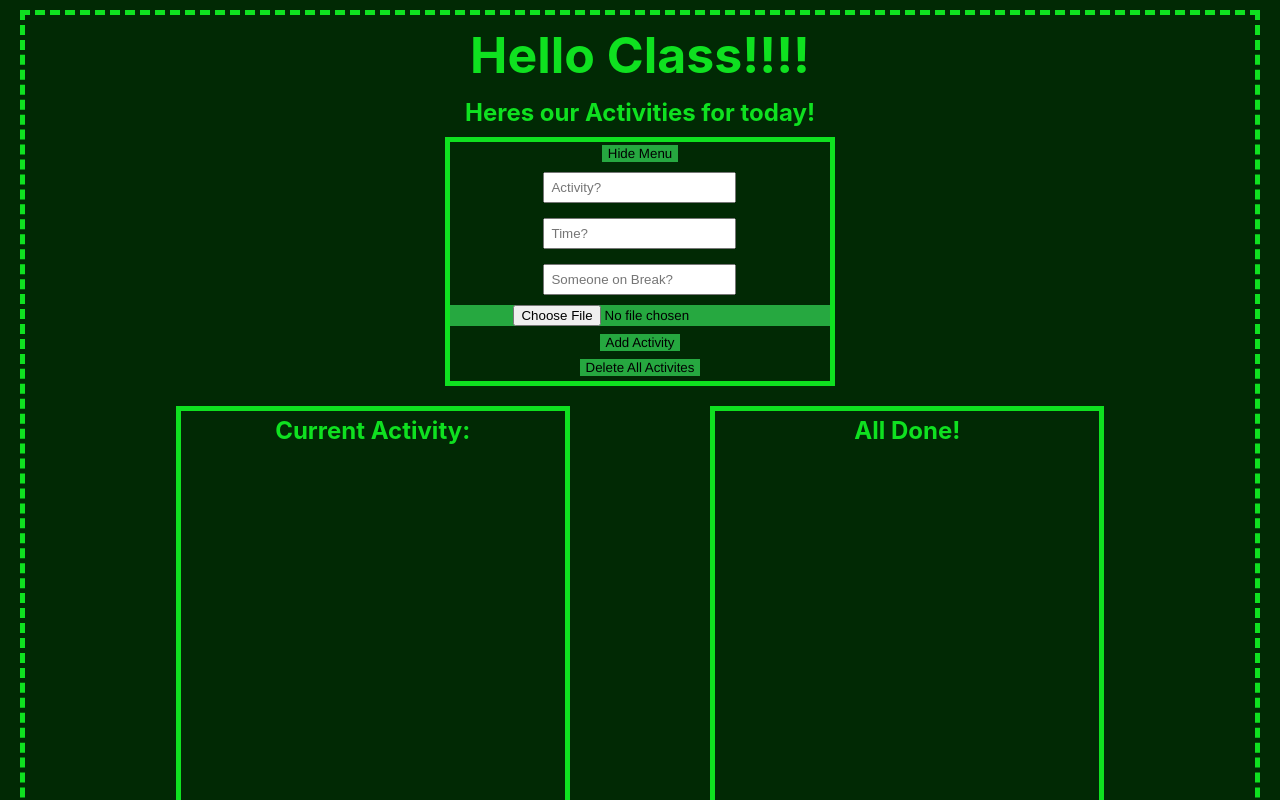
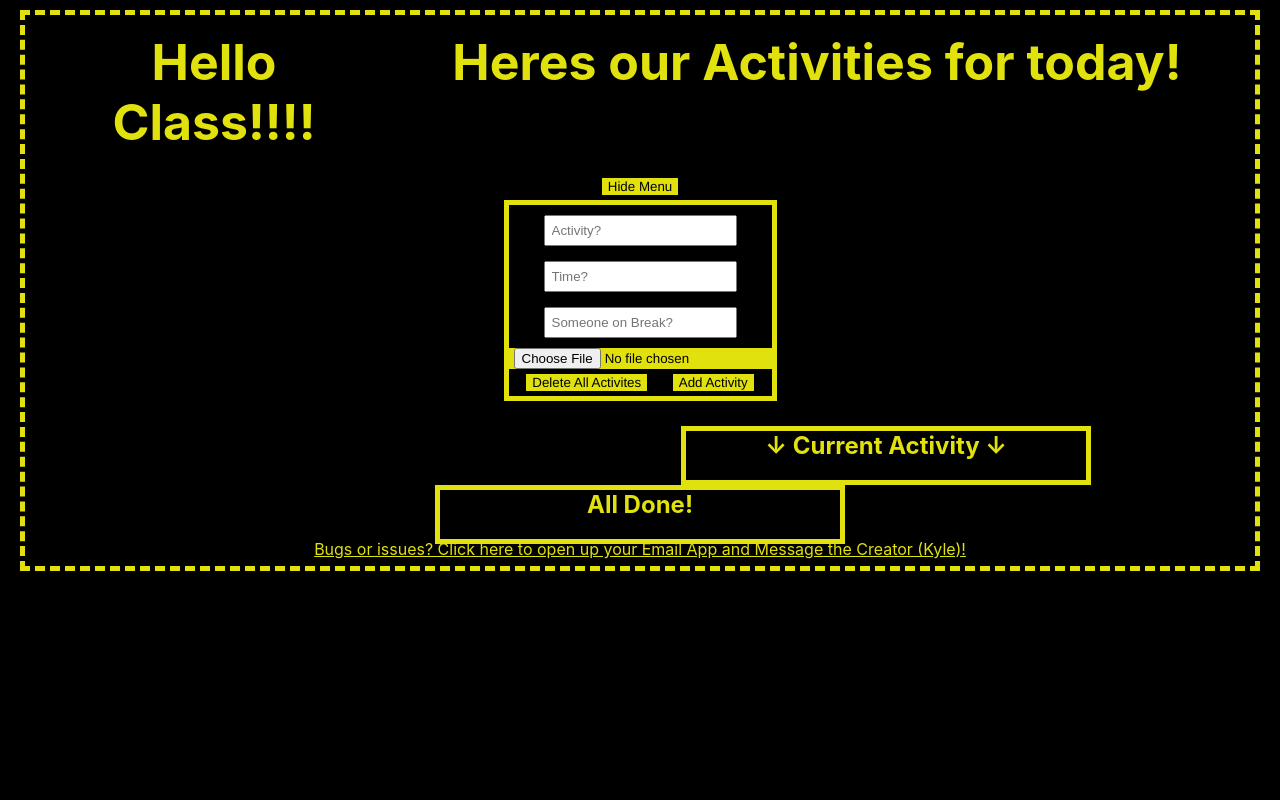
Before and after one commit to MrSinzo/Sinzos-Daily-Planner, a React (Create React App) app: page / in a window 1280 px wide. Shown: the top 800 px of the page. Built offline with nearby package versions, Linux system fonts and the light colour scheme.

Commit message:
Rework of UI on site at client's request, able to obtain attributes of activity cards

```diff
--- a/src/App.css
+++ b/src/App.css
@@ -1,26 +1,13 @@
 /* General, Reuseable Css */
 
-:root {
-  --main-fc: #0fe120;
-  --main-bg: #012904;
+* {
+  color: var(--main-fc);
+  margin: 5px;
 }
 
-.buttonColor {
-  font-family:'Franklin Gothic Medium', 'Arial Narrow', Arial, sans-serif;
-  background-color: rgb(38, 168, 64);
-  border: #012904;
-  color: black;
-  margin: auto;
-
-}
-
-.buttonColor:hover {
-  cursor:pointer
-}
-
-* {
-  color: #0fe120;
-  margin: 5px;
+:root {
+  --main-fc: #e1e10d;
+  --main-bg: black;
 }
 
 ul {
@@ -28,7 +15,7 @@ ul {
 }
 
 html {
-  background-color: #012904;
+  background-color: black;
 }
 
 h1 {
@@ -36,48 +23,83 @@ h1 {
   padding-bottom: 8px;
 }
 
-.mainContainer {
-  border: 5px dashed var(--main-fc);
-  padding: 5px;
-  text-align: center;
-  list-style-type: none;
-}
-
-.borderLeft {
-  border-left: 5px solid var(--main-fc);
+.activityBoxes {
+  border: var(--main-fc) 5px solid;
+  height: 100%;
+  min-width: 400px;
+  /* flex: 2 0 21%; */
+  /* flex-basis: 40%; */
+  /* flex-direction: row; */
 }
 
 .borderBox {
-  border: #0fe120 5px solid;
-  height: fit-content;
-  min-width: 32%;
+  border: var(--main-fc) 5px solid;
 }
 
-.borderBox2 {
-  border: #0fe120 5px solid;
-  height: 800px;
-  min-width: 32%;
+.ctxt {
+  text-align: center;
 }
 
-.hideButton {
+.buttonColor {
+  font-family: "Franklin Gothic Medium", "Arial Narrow", Arial, sans-serif;
+  background-color: var(--main-fc);
+  border: #012904;
+  color: black;
+  margin: auto;
+}
 
+.buttonColor:hover {
+  cursor: pointer;
 }
+
 .flexThis {
   display: flex;
   flex-wrap: wrap;
-  justify-content: center;
-  justify-content: space-evenly;
+justify-content: space-around;
+  flex-direction: row;
 }
 
+.flexThis2 {
+  display: flex;
+  flex-wrap: wrap;
+  justify-content: center;
+  flex-direction: row;
+}
+
+.flexThisList {
+  display: flex;
+  flex-wrap: wrap;
+  flex-basis: 40%;
+  justify-content: center;
+}
+
+.mainContainer {
+  border: 5px dashed var(--main-fc);
+  padding: 2px;
+  text-align: center;
+  list-style-type: none;
+  height: 100%
+}
+
+/* .menu {
+  flex-basis: 20%;
+  min-height: 50px;
+} */
+
 .pushRight {
-  margin-left: 20px ;
+  margin-left: 20px;
 }
 
 .row {
   flex-wrap: wrap;
 }
-.ctxt {
-  text-align: center;
+
+.spacer {
+  flex-basis: 20%;
+}
+
+.title {
+  flex-basis: 45%;
 }
 
 /* Footers Css */
@@ -90,16 +112,24 @@ h1 {
 
 /*ActivityList CSS specific*/
 
+.cardHeaderFlex {
+  display: flex;
+  flex-direction: column;
+  justify-content: space-around;
+}
+
 .draggableActivity {
   border: 5px outset var(--main-fc);
   border-radius: 10%;
   min-width: 150px;
   min-height: 150px;
   max-width: 200px;
-  padding: 9px;
+  /* padding: 9px; */
   font-size: 18px;
   cursor: move;
   background-color: var(--main-bg);
+  /* flex-direction: column; */
+  flex-wrap: wrap;
 }
 
 .activityText {
@@ -107,10 +137,14 @@ h1 {
   color: black;
 }
 
+.cardText {
+  word-wrap: normal;
+}
+
 .draggableActivity:hover {
   border-color: aliceblue;
   border: 5px inset var(--main-fc);
-  background-color: rgb(76, 108, 59);
+
   cursor: pointer;
 }
 
@@ -120,11 +154,7 @@ h1 {
   min-height: 100px;
   touch-action: manipulation;
   pointer-events: none;
-}
-
-.cardHeaderFlex {
-  display: flex;
-  justify-content: space-around;
+  margin: auto;
 }
 
 /*Screen Responsive Code below*/
@@ -139,6 +169,7 @@ h1 {
   .borderBox {
     height: fit-content;
   }
+
   .borderBox2 {
     display: none;
   }
--- a/src/components/ActivityList.js
+++ b/src/components/ActivityList.js
@@ -3,22 +3,96 @@ import Draggable from "react-draggable";
 
 export default function ActivityList({ localData }) {
   localData = JSON.parse(localStorage.getItem("Activity"));
+  const [xPos, setXPos] = useState();
+  const [yPos, setYPos] = useState();
 
-  console.log(localData);
+  // console.log(rePositionAct)
+  // console.log("ActivityList.js", localData)
+  // const localPosition = "";
+  // if (JSON.parse(localStorage.getItem("positions_div")) === "{}") {
+  //   localStorage.setItem("positions_div", {});
+  // }
+
+  const [positions, setPositions] = useState({});
+  // const existingDivPositions = JSON.parse(
+  //   localStorage.getItem("positions_div")
+  // );
+
+  // useEffect(() => {
+  //   if (existingDivPositions) {
+  //     localStorage.getItem("positions_div");
+  //   }
+  // }, [existingDivPositions]);
+
+  function detectCard(e) {
+    let deleteOne = e.target.getAttribute("id");
+    console.log(deleteOne);
+    // arr.map((activity) => {
+    //   console.log(activity);
+    // });
+
+    // arr.splice(arr.indexOf(1), 1);
+    // storage.setItem("data", JSON.stringify(arr));
+  }
+
+  // quick placeholder for single delete function
+  function deleteActivity(e) {
+    confirm("Do you want to delete this Activity?");
+    if(confirm) {
+      alert("ok")
+    } else {
+      alert ("false")
+    }
+  }
+
+  const bigAndSmall = (e) => {
+   let selectedCard = e.target.getAttribute("class")
+   console.log(selectedCard)
+  }
+
+  const handleStop = (e, data) => {
+    let dummyPositions = { ...positions };
+
+    // const itemId = e.target.id
+    //  let tempId = ("div.draggableActivity.react-draggable-dragged.style")
+    //  console.log(itemId)
+    // dummyPositions[itemId] = {};
+
+    setXPos((dummyPositions["x"] = data.x));
+    setYPos((dummyPositions["y"] = data.y));
+    setPositions(dummyPositions);
+    // console.log("works")
+    console.log(dummyPositions);
+    // let deleteOne = e.target.getAttribute('className')
+    detectCard(e);
+
+    // console.log(deleteOne)
+  };
+
+  //putting positions for cards into local storage
+  // useEffect(() => {
+  //   localStorage.setItem("positions_div", JSON.stringify(positions));
+  // }, [positions]);
 
   return (
-    <div className="flexThis">
+    <div className="flexThisList">
       {localData.map((singleAct) => (
-        <div key={singleAct.key}>
-          <Draggable axis="both" defaultPosition={{ x: 0, y: 0 }}>
-            <div className="draggableActivity">
-              <div className="cardHeaderFlex">
-                <li>{singleAct.title}</li>
-                <li>{singleAct.time}</li>
-              </div>
-              <img className="picFix"
-                src={singleAct.image}
-              ></img>
+        <div key={singleAct.key} className="flexThis">
+          <Draggable
+            axis="both"
+            defaultPosition={{ x: Number(singleAct.x), y: Number(singleAct.y) }}
+            onStop={handleStop}
+          >
+            <div
+              id={singleAct.key}
+              key={singleAct.key}
+              className="draggableActivity cardHeaderFlex"
+              onDoubleClick={deleteActivity}
+            >
+              <li className="cardText">{singleAct.title}</li>
+              <li className="carFText">{singleAct.time}</li>
+
+              <img className="picFix" src={singleAct.image} />
               <li>{singleAct.breakTime}</li>
             </div>
           </Draggable>
--- a/src/components/Footer.js
+++ b/src/components/Footer.js
@@ -1,12 +1,15 @@
 import React from "react";
+// import ActivityList from "./ActivityList";
 
 const Footer = () => {
+
+
   return (
     <div className="">
       <p>
         <a href="mailto:Flip93wolf@gmail.com">
-          Bugs or issues? click here to open up your Email App and Message the
-          Creator!
+          Bugs or issues? Click here to open up your Email App and Message the
+          Creator (Kyle)!
         </a>
       </p>
     </div>
--- a/src/components/Header.js
+++ b/src/components/Header.js
@@ -14,13 +14,14 @@ function Header() {
   const [selectedImage, setSelectedImage] = useState(
     localStorage.getItem("profilePicture") ?? "/static/images/avatar/1.jpg"
   );
+  const [xPos, setXPos] = useState(0);
+  const [yPos, setYPos] = useState(0);
 
   const handleInputChange = (e) => {
     // Getting the value and name of the input which triggered the change
     const { name, value } = e.target;
 
-    // Ternary statement that will call either setTitle or setTime based on what field the user is typing in
-    // we can handle the extra stuff with and expanded if statement probably
+    // If statement that will call either setTitle, setTime, etc. based on what field the user is typing in
     if (name === "title") {
       return setTitle(value);
     }
@@ -48,6 +49,8 @@ function Header() {
     breakTime: breakTime,
     image: selectedImage,
     key: uuid(),
+    x: xPos,
+    y: yPos,
   };
 
   const handleHide = (e) => {
@@ -66,9 +69,9 @@ function Header() {
     reader.readAsDataURL(e.target.files[0]);
   };
 
-  const handleShow = (e) => {
-    setHideForm(false)
-  }
+  const handleShow = () => {
+    setHideForm(false);
+  };
 
   const handleSubmit = () => {
     const formData = new FormData();
@@ -101,31 +104,36 @@ function Header() {
 
   if (hideForm === true) {
     return (
-      <div>
-        <div>
-          {" "}
+      <div className="flexThis">
+        <div className="">
           <h1>Hello Class!!!!</h1>
-          <h2>Heres our Activities for today!</h2>
         </div>
-        <div>
-          <button className="hideButton buttonColor" onClick={handleShow}>Show Menu</button>
+        <div className="">
+          <h1>Heres our Activities for today!</h1>
+        </div>
+        <div className="menu">
+          <button className="buttonColor borderBox" onClick={handleShow}>
+            Show Menu
+          </button>
         </div>
       </div>
     );
   }
-  if  (!hideForm) {
+  if (!hideForm) {
     return (
-      <div>
-        <div>
-          {" "}
+      <div className="flexThis">
+        <div className="spacer">
           <h1>Hello Class!!!!</h1>
-          <h2>Heres our Activities for today!</h2>
         </div>
-        <div className="flexThis">
-          <div className="borderBox row">
-            <button className="hideButton buttonColor" onClick={handleHide}>
-              Hide Menu
-            </button>
+        <div className="">
+          <h1>Heres our Activities for today!</h1>
+        </div>
+
+        <div className="menu">
+          <button className=" buttonColor borderBox" onClick={handleHide}>
+            Hide Menu
+          </button>
+          <div className="borderBox">
             <li>
               <input
                 className="activityText"
@@ -168,7 +176,7 @@ function Header() {
                 />
                 <input
                   className="buttonColor"
-                  title="Click to edit!"
+                  // title="Click to edit!"
                   type="file"
                   accept=".png, .jpg, .jpeg"
                   name="photo"
@@ -177,10 +185,8 @@ function Header() {
                 />
               </form>
             </div>
-            <button className="buttonColor row" onClick={handleClick}>
-              Add Activity
-            </button>
-            <div>
+
+            <div className="flexThis2">
               <button
                 className="buttonColor"
                 id="deleteAllBtn"
@@ -188,13 +194,15 @@ function Header() {
               >
                 Delete All Activites
               </button>
+              <button className="buttonColor row" onClick={handleClick}>
+                Add Activity
+              </button>
             </div>
           </div>
         </div>
       </div>
     );
   }
-
 }
 
 export default Header; // our connection to the rest of the application
--- a/src/pages/Container.js
+++ b/src/pages/Container.js
@@ -5,19 +5,19 @@ import ActivityList from "../components/ActivityList";
 // import activities from "../Activities";
 
 function Container() {
-
   return (
     <div>
       <Header />
-      <div className="">
-        <ActivityList/>
-      </div>
-      <div className="flexThis">
-        <div className="borderBox2">
-          <h2>Current Activity:</h2>{" "}
+
+
+      <div className="flexThis2">
+      <ActivityList />
+        <div>
+          <h2 className="activityBoxes">↓ Current Activity ↓</h2>{" "}
         </div>
-        <div className="borderBox2">
-          <h2>All Done!</h2>
+        <div>
+          {" "}
+          <h2 className="activityBoxes">All Done! </h2>
         </div>
       </div>
       <Footer />
```
Also changed, not shown: 12 other files (tests, documents, lock files or other folders).
